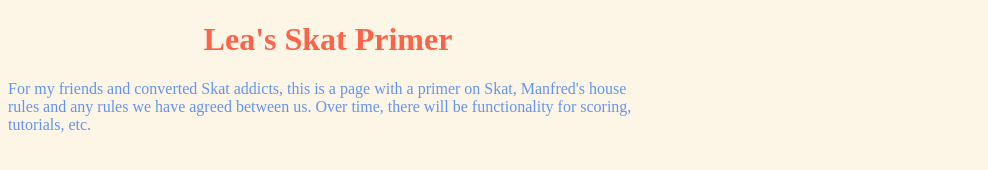
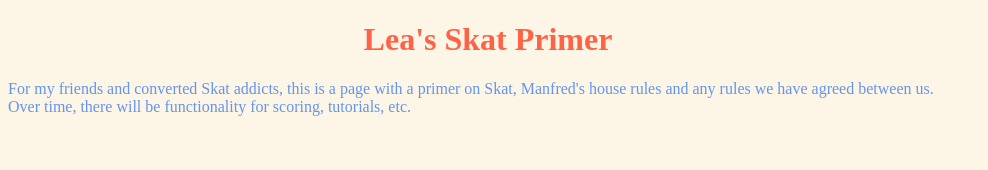
Before and after one commit to H-elloWorl-d/leas-skat-primer, a plain HTML site: page index.html in a window 1280 px wide. Shown: the whole page, without its empty margins (0-988 px from the left). Drawn offline with Linux system fonts and the light colour scheme.

Commit message:
Update index.html

```diff
--- a/index.html
+++ b/index.html
@@ -8,7 +8,7 @@
         p {color:CornFlowerBlue;}
         body{background-color: OldLace;
         	text-align: justified; font-family: serif; font: Georgia;}
-	body{width: 50%;}
+	body{width: 75%;}
 	</style>
 </head>
 
```
